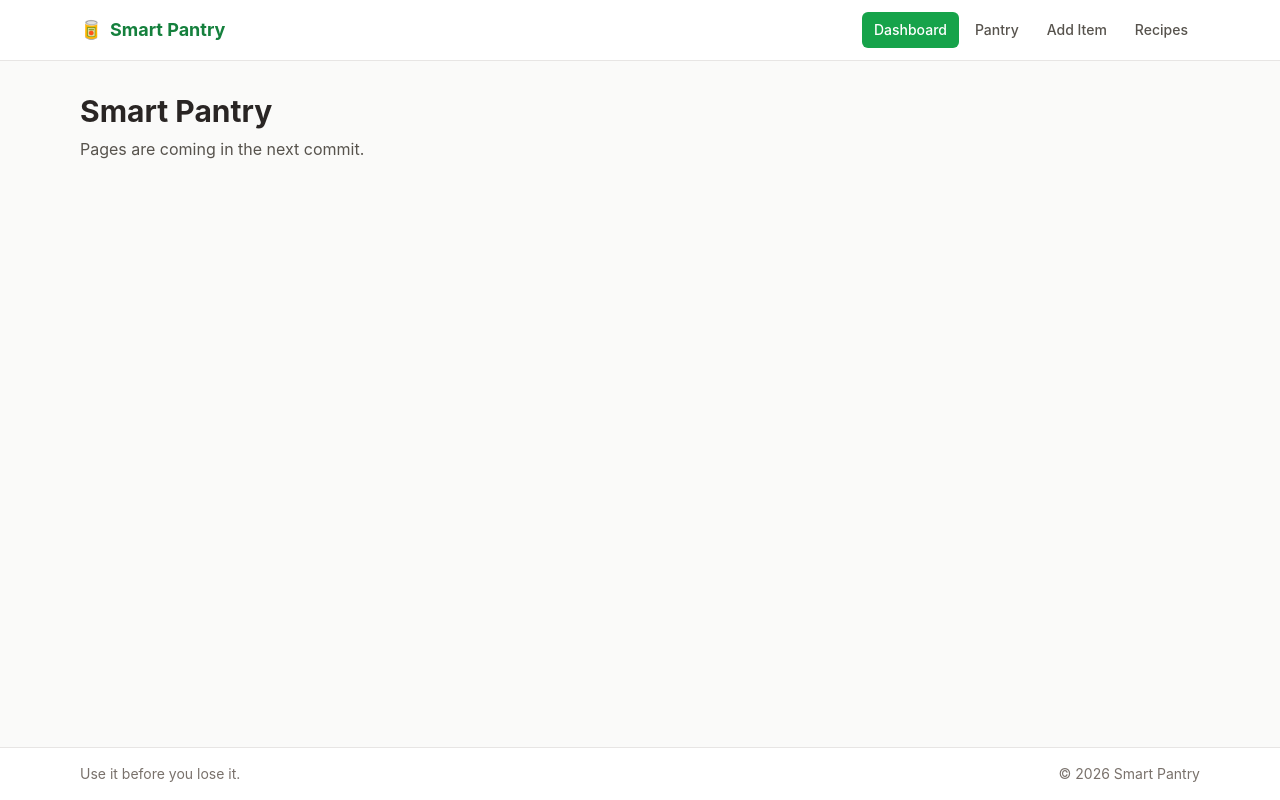
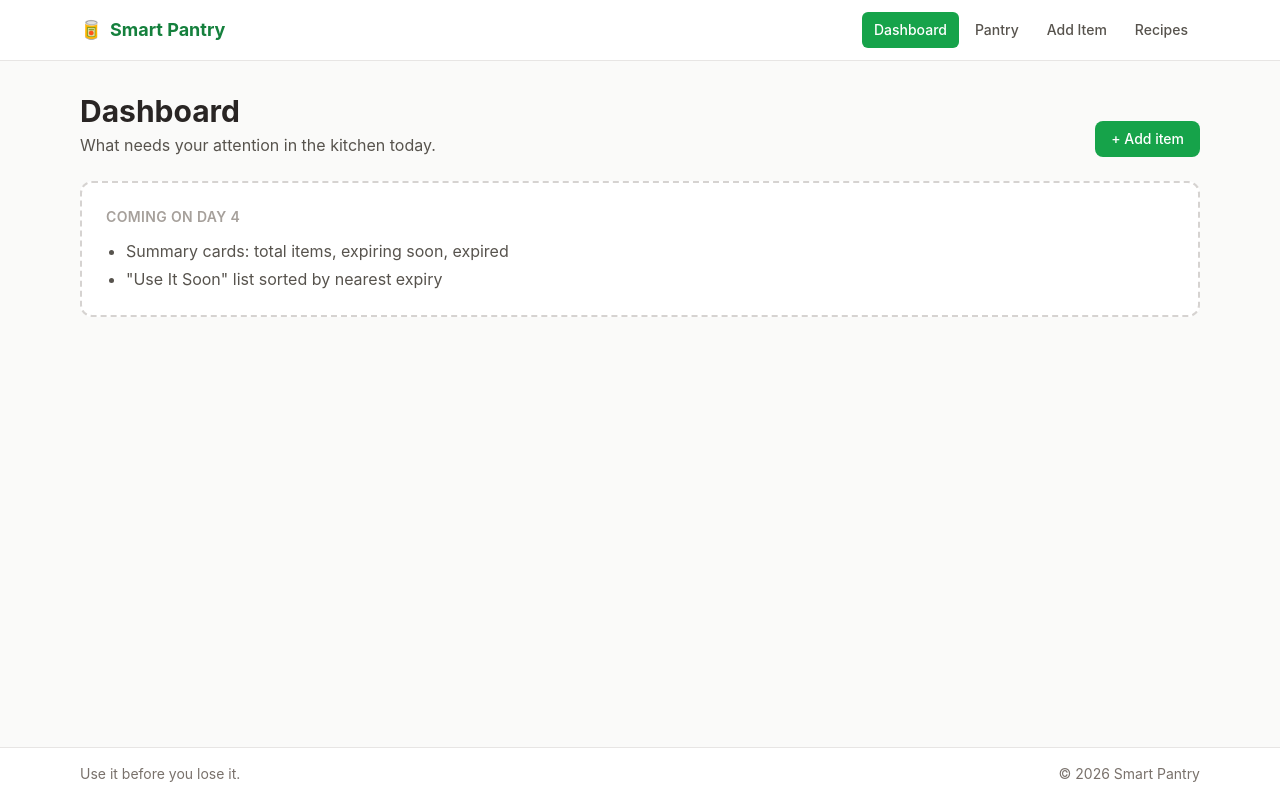
Before and after one commit to rahulrvu-24/Smart-pantry, a React (Vite) app: page / in a window 1280 px wide. Built offline with nearby package versions, Linux system fonts and the light colour scheme.

Commit message:
feat: setup routes for dashboard, pantry, recipes, additem and notfound

```diff
--- a/src/App.jsx
+++ b/src/App.jsx
@@ -1,10 +1,23 @@
+import { Route, Routes } from 'react-router-dom'
 import Layout from './components/layout'
+import Dashboard from './pages/dashboard'
+import Pantry from './pages/pantry'
+import AddItem from './pages/additem'
+import Recipes from './pages/recipes'
+import RecipeDetail from './pages/recipedetail'
+import NotFound from './pages/notfound'
 
 function App() {
   return (
     <Layout>
-      <h1 className="text-2xl font-bold sm:text-3xl">Smart Pantry</h1>
-      <p className="mt-2 text-stone-600">Pages are coming in the next commit.</p>
+      <Routes>
+        <Route path="/" element={<Dashboard />} />
+        <Route path="/pantry" element={<Pantry />} />
+        <Route path="/add" element={<AddItem />} />
+        <Route path="/recipes" element={<Recipes />} />
+        <Route path="/recipes/:id" element={<RecipeDetail />} />
+        <Route path="*" element={<NotFound />} />
+      </Routes>
     </Layout>
   )
 }
--- /dev/null
+++ b/src/components/pageheader.jsx
@@ -0,0 +1,22 @@
+import { useEffect } from 'react'
+
+// Reusable page heading. Keeps the browser tab title in sync with the current page.
+function PageHeader({ title, subtitle, children }) {
+  // Side effect: update document.title whenever the page title changes
+  useEffect(() => {
+    document.title = `${title} · Smart Pantry`
+  }, [title])
+
+  return (
+    <div className="mb-6 flex flex-col gap-3 sm:flex-row sm:items-end sm:justify-between">
+      <div>
+        <h1 className="text-2xl font-bold sm:text-3xl">{title}</h1>
+        {subtitle && <p className="mt-1 text-stone-600">{subtitle}</p>}
+      </div>
+      {/* Optional actions (buttons, links) passed in from the page */}
+      {children && <div className="flex gap-2">{children}</div>}
+    </div>
+  )
+}
+
+export default PageHeader
--- /dev/null
+++ b/src/components/placeholder.jsx
@@ -0,0 +1,15 @@
+// Temporary card listing what a page will contain. Removed as each page is built.
+function Placeholder({ day, items }) {
+  return (
+    <div className="rounded-xl border-2 border-dashed border-stone-300 bg-white p-6">
+      <p className="text-sm font-semibold uppercase tracking-wide text-stone-400">Coming on {day}</p>
+      <ul className="mt-3 list-disc space-y-1 pl-5 text-stone-600">
+        {items.map((item) => (
+          <li key={item}>{item}</li>
+        ))}
+      </ul>
+    </div>
+  )
+}
+
+export default Placeholder
--- /dev/null
+++ b/src/pages/additem.jsx
@@ -0,0 +1,19 @@
+import PageHeader from '../components/pageheader'
+import Placeholder from '../components/placeholder'
+
+function AddItem() {
+  return (
+    <>
+      <PageHeader title="Add Item" subtitle="Log groceries with a quantity and expiry date." />
+      <Placeholder
+        day="Day 3"
+        items={[
+          'Controlled form: name, quantity, category, expiry date',
+          'Validation, then redirect to the pantry on submit',
+        ]}
+      />
+    </>
+  )
+}
+
+export default AddItem
--- /dev/null
+++ b/src/pages/dashboard.jsx
@@ -0,0 +1,24 @@
+import { Link } from 'react-router-dom'
+import PageHeader from '../components/pageheader'
+import Placeholder from '../components/placeholder'
+
+function Dashboard() {
+  return (
+    <>
+      <PageHeader title="Dashboard" subtitle="What needs your attention in the kitchen today.">
+        <Link to="/add" className="rounded-lg bg-brand-600 px-4 py-2 text-sm font-medium text-white hover:bg-brand-700">
+          + Add item
+        </Link>
+      </PageHeader>
+      <Placeholder
+        day="Day 4"
+        items={[
+          'Summary cards: total items, expiring soon, expired',
+          '"Use It Soon" list sorted by nearest expiry',
+        ]}
+      />
+    </>
+  )
+}
+
+export default Dashboard
--- /dev/null
+++ b/src/pages/notfound.jsx
@@ -0,0 +1,17 @@
+import { Link } from 'react-router-dom'
+import PageHeader from '../components/pageheader'
+
+function NotFound() {
+  return (
+    <div className="py-12 text-center">
+      <PageHeader title="Page not found" />
+      <p className="text-6xl" aria-hidden="true">🥲</p>
+      <p className="mt-4 text-stone-600">This shelf is empty. The page you're looking for doesn't exist.</p>
+      <Link to="/" className="mt-6 inline-block rounded-lg bg-brand-600 px-4 py-2 text-sm font-medium text-white hover:bg-brand-700">
+        Back to dashboard
+      </Link>
+    </div>
+  )
+}
+
+export default NotFound
--- /dev/null
+++ b/src/pages/pantry.jsx
@@ -0,0 +1,20 @@
+import PageHeader from '../components/pageheader'
+import Placeholder from '../components/placeholder'
+
+function Pantry() {
+  return (
+    <>
+      <PageHeader title="My Pantry" subtitle="Everything you have at home, in one place." />
+      <Placeholder
+        day="Days 2–3"
+        items={[
+          'Pantry list rendered from state via PantryList → PantryItem',
+          'Mark as used and delete',
+          'Search by name and filter by category',
+        ]}
+      />
+    </>
+  )
+}
+
+export default Pantry
--- /dev/null
+++ b/src/pages/recipedetail.jsx
@@ -0,0 +1,21 @@
+import { Link, useParams } from 'react-router-dom'
+import PageHeader from '../components/pageheader'
+import Placeholder from '../components/placeholder'
+
+function RecipeDetail() {
+  // Dynamic route segment from /recipes/:id
+  const { id } = useParams()
+
+  return (
+    <>
+      <PageHeader title="Recipe Details" subtitle={`Recipe #${id}`}>
+        <Link to="/recipes" className="rounded-lg border border-stone-300 px-4 py-2 text-sm font-medium hover:bg-stone-100">
+          ← Back to recipes
+        </Link>
+      </PageHeader>
+      <Placeholder day="Day 5" items={['Full ingredients and instructions for this recipe']} />
+    </>
+  )
+}
+
+export default RecipeDetail
--- /dev/null
+++ b/src/pages/recipes.jsx
@@ -0,0 +1,19 @@
+import PageHeader from '../components/pageheader'
+import Placeholder from '../components/placeholder'
+
+function Recipes() {
+  return (
+    <>
+      <PageHeader title="Recipe Rescue" subtitle="Recipes that use up what's about to expire." />
+      <Placeholder
+        day="Day 5"
+        items={[
+          'Fetch recipes from TheMealDB by ingredient (useEffect)',
+          'Loading, error and empty states',
+        ]}
+      />
+    </>
+  )
+}
+
+export default Recipes
```
